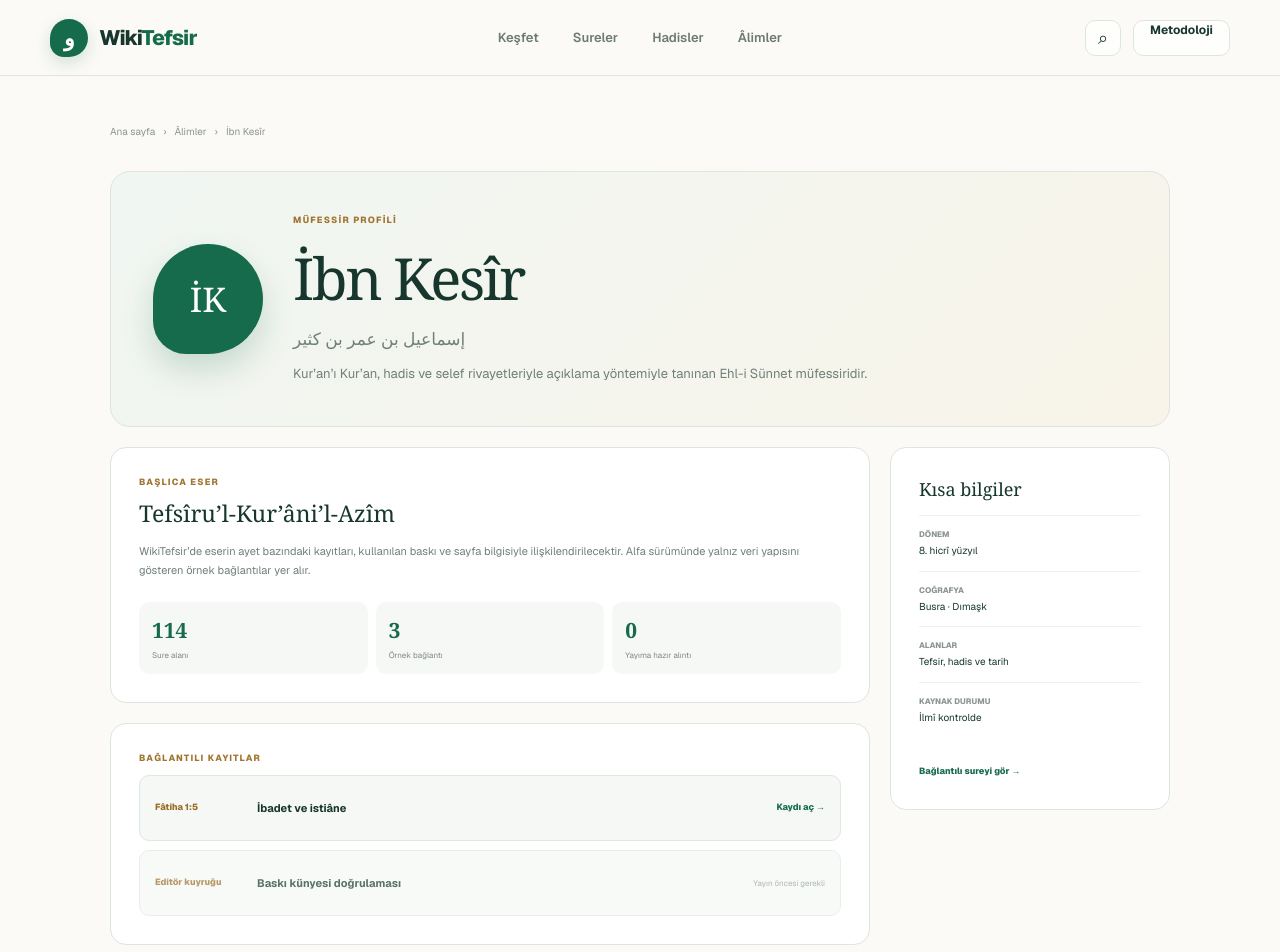
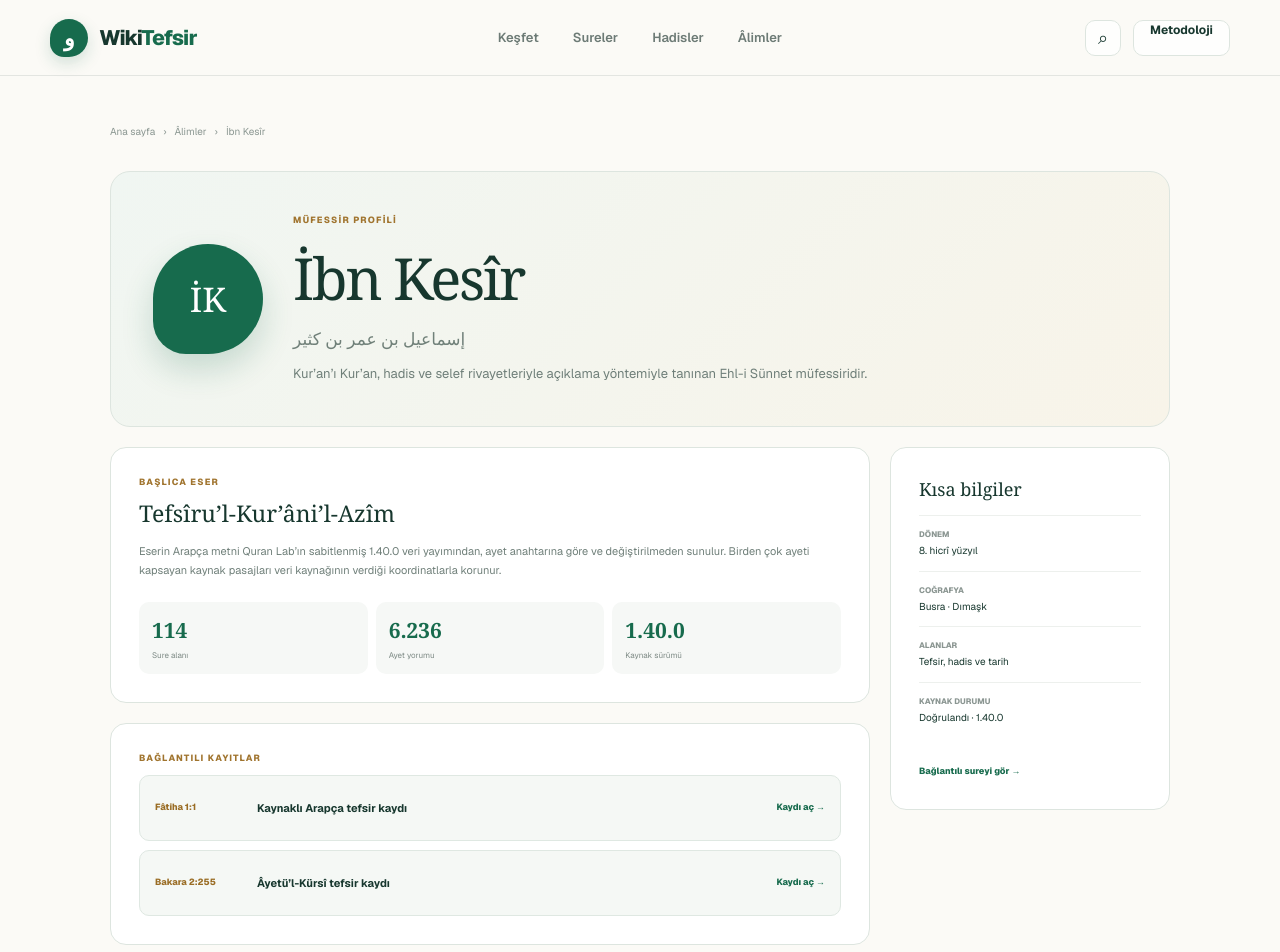
Before and after one commit to saitakarcesme/WikiTefsir, a Next.js app: page /alim/ibn-kesir in a window 1280 px wide. Shown: the top 952 px of the page. Built offline with nearby package versions, Linux system fonts and the light colour scheme.

Commit message:
feat: connect scholar profiles to tafsir records

```diff
--- a/app/alim/[slug]/page.tsx
+++ b/app/alim/[slug]/page.tsx
@@ -12,6 +12,7 @@ const scholars = {
     field: 'Tefsir, tarih ve fıkıh',
     work: 'Câmiu’l-Beyân an Te’vîli Âyi’l-Kur’ân',
     initials: 'T',
+    commentaryCount: 6236,
     summary: 'Rivayetleri senedleriyle bir araya getiren, dil ve kıraat değerlendirmelerine yer veren erken dönem müfessirlerinden biridir.',
   },
   'ibn-kesir': {
@@ -22,6 +23,7 @@ const scholars = {
     field: 'Tefsir, hadis ve tarih',
     work: 'Tefsîru’l-Kur’âni’l-Azîm',
     initials: 'İK',
+    commentaryCount: 6236,
     summary: 'Kur’an’ı Kur’an, hadis ve selef rivayetleriyle açıklama yöntemiyle tanınan Ehl-i Sünnet müfessiridir.',
   },
   kurtubi: {
@@ -32,6 +34,7 @@ const scholars = {
     field: 'Tefsir ve fıkıh',
     work: 'el-Câmiʿ li-Ahkâmi’l-Kur’ân',
     initials: 'K',
+    commentaryCount: 6234,
     summary: 'Ayetlerden çıkarılan hükümleri, dil açıklamalarını ve rivayetleri geniş biçimde ele alan Endülüslü müfessirdir.',
   },
 } as const;
@@ -74,19 +77,19 @@ export default async function ScholarPage({ params }: { params: Promise<{ slug:
             <section>
               <span className="section-kicker">Başlıca eser</span>
               <h2>{scholar.work}</h2>
-              <p>WikiTefsir’de eserin ayet bazındaki kayıtları, kullanılan baskı ve sayfa bilgisiyle ilişkilendirilecektir. Alfa sürümünde yalnız veri yapısını gösteren örnek bağlantılar yer alır.</p>
-              <div className="record-stats"><span><strong>114</strong>Sure alanı</span><span><strong>3</strong>Örnek bağlantı</span><span><strong>0</strong>Yayıma hazır alıntı</span></div>
+              <p>Eserin Arapça metni Quran Lab’ın sabitlenmiş 1.40.0 veri yayımından, ayet anahtarına göre ve değiştirilmeden sunulur. Birden çok ayeti kapsayan kaynak pasajları veri kaynağının verdiği koordinatlarla korunur.</p>
+              <div className="record-stats"><span><strong>114</strong>Sure alanı</span><span><strong>{scholar.commentaryCount.toLocaleString('tr-TR')}</strong>Ayet yorumu</span><span><strong>1.40.0</strong>Kaynak sürümü</span></div>
             </section>
             <section>
               <span className="section-kicker">Bağlantılı kayıtlar</span>
-              <div className="linked-record"><span>Fâtiha 1:5</span><strong>İbadet ve istiâne</strong><Link href="/sure/fatiha#tefsir">Kaydı aç →</Link></div>
-              <div className="linked-record muted"><span>Editör kuyruğu</span><strong>Baskı künyesi doğrulaması</strong><small>Yayın öncesi gerekli</small></div>
+              <div className="linked-record"><span>Fâtiha 1:1</span><strong>Kaynaklı Arapça tefsir kaydı</strong><Link href="/sure/fatiha#ayet-1">Kaydı aç →</Link></div>
+              <div className="linked-record"><span>Bakara 2:255</span><strong>Âyetü’l-Kürsî tefsir kaydı</strong><Link href="/sure/al-baqara#ayet-255">Kaydı aç →</Link></div>
             </section>
           </article>
 
           <aside className="profile-facts">
             <h2>Kısa bilgiler</h2>
-            <dl><div><dt>Dönem</dt><dd>{scholar.dates}</dd></div><div><dt>Coğrafya</dt><dd>{scholar.place}</dd></div><div><dt>Alanlar</dt><dd>{scholar.field}</dd></div><div><dt>Kaynak durumu</dt><dd>İlmî kontrolde</dd></div></dl>
+            <dl><div><dt>Dönem</dt><dd>{scholar.dates}</dd></div><div><dt>Coğrafya</dt><dd>{scholar.place}</dd></div><div><dt>Alanlar</dt><dd>{scholar.field}</dd></div><div><dt>Kaynak durumu</dt><dd>Doğrulandı · 1.40.0</dd></div></dl>
             <Link href="/sure/fatiha">Bağlantılı sureyi gör →</Link>
           </aside>
         </div>
```
